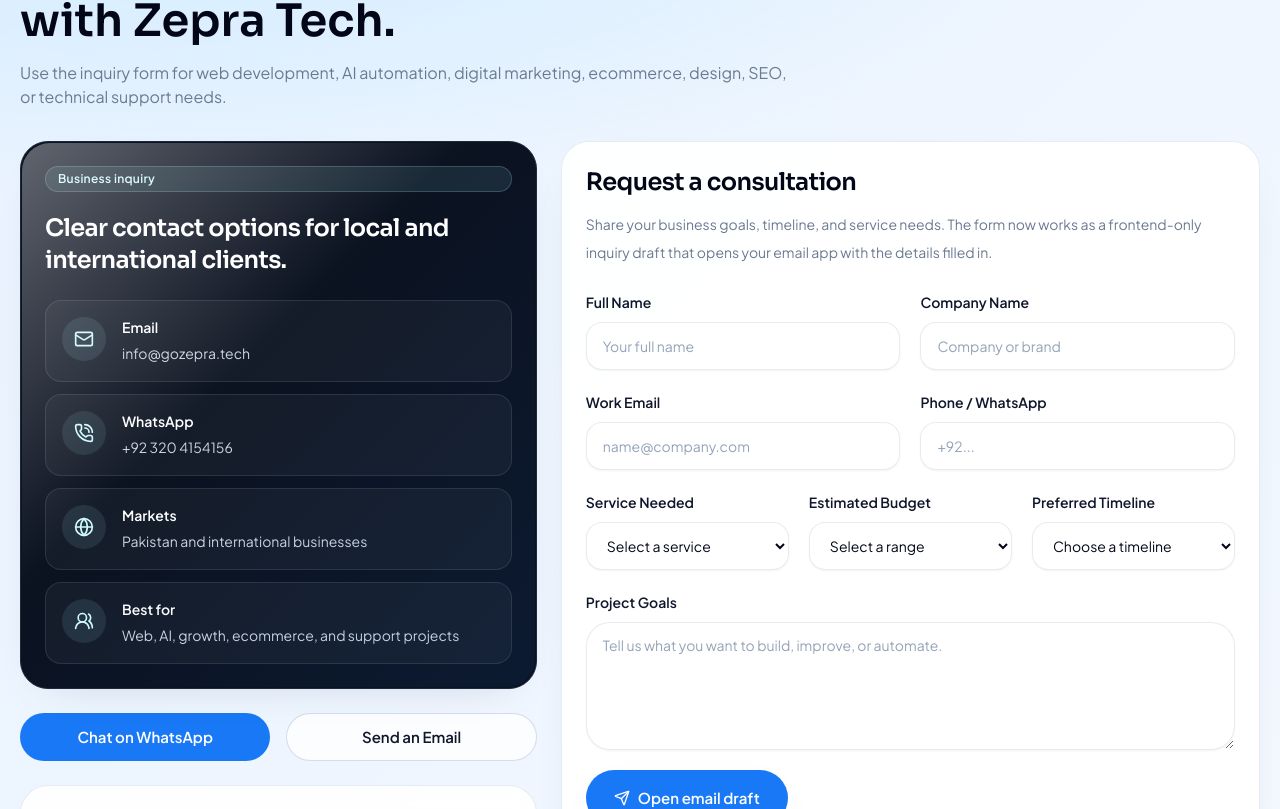
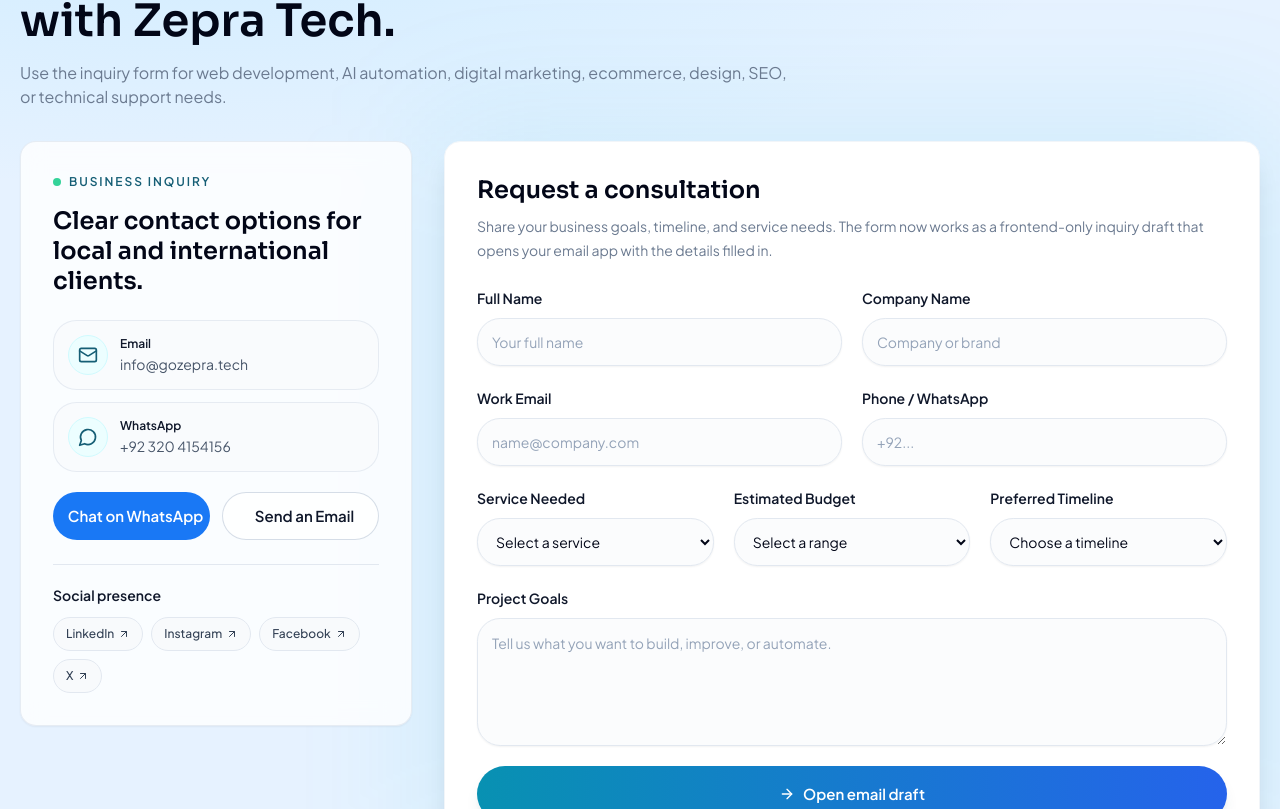
Before and after one commit to mawaisawan2008/test-zepra, a Next.js app: page / in a window 1280 px wide. Shown: the part 3951-4760 px from the top of the page. Built offline with nearby package versions, Linux system fonts and the light colour scheme.

Commit message:
Updated changes

```diff
--- a/components/sections/contact-section.jsx
+++ b/components/sections/contact-section.jsx
@@ -1,17 +1,21 @@
 import Link from "next/link";
-import { Globe, Mail, PhoneCall, Users2 } from "lucide-react";
+import { ArrowUpRight, Mail, MessageCircle } from "lucide-react";
 
 import { ContactForm } from "@/components/shared/contact-form";
 import { SectionHeading } from "@/components/shared/section-heading";
-import { Badge } from "@/components/ui/badge";
 import { Button } from "@/components/ui/button";
-import { Card, CardContent, CardHeader, CardTitle } from "@/components/ui/card";
 import { siteMeta, socialLinks } from "@/lib/site";
 
 export function ContactSection({ showHeader = true }) {
   return (
-    <section id="contact" className="section-shell relative isolate overflow-hidden">
-      <div className="pointer-events-none absolute inset-x-0 top-0 -z-10 h-96 bg-[radial-gradient(ellipse_at_16%_12%,rgba(56,198,255,0.12),transparent_58%)]" />
+    <section
+      id="contact"
+      className="section-shell relative isolate overflow-hidden bg-[#E6F2FF]"
+    >
+      <div
+        aria-hidden="true"
+        className="pointer-events-none absolute inset-x-0 top-0 -z-10 h-96 bg-[radial-gradient(ellipse_at_16%_12%,rgba(56,198,255,0.12),transparent_58%)]"
+      />
       <div className="container">
         {showHeader ? (
           <SectionHeading
@@ -21,97 +25,115 @@
           />
         ) : null}
 
-        <div className="mt-8 grid gap-6 lg:mt-8 lg:grid-cols-[0.85fr_1.15fr] lg:gap-6">
-          <div className="space-y-6">
-            <Card className="card-shine border-slate-800 bg-[#0B1220] text-white shadow-[0_24px_64px_rgba(15,35,65,0.18)]">
-              <CardHeader>
-                <Badge className="border-cyan-200/20 bg-cyan-200/10 text-cyan-100">Business inquiry</Badge>
-                <CardTitle className="pt-2 text-2xl text-white">
+        <div className="mt-8 grid items-start gap-8 lg:grid-cols-12">
+          <div className="lg:col-span-4">
+            <div className="rounded-2xl border border-slate-200/80 bg-white/80 p-6 shadow-sm backdrop-blur-md sm:p-8">
+              <div className="flex items-center gap-2 text-xs font-semibold uppercase tracking-[0.16em] text-cyan-800">
+                <span className="h-2 w-2 rounded-full bg-emerald-400" />
+                Business inquiry
+              </div>
+              <h2 className="mt-4 font-display text-2xl font-semibold leading-tight text-slate-950">
                 Clear contact options for local and international clients.
-                </CardTitle>
-              </CardHeader>
-              <CardContent className="space-y-3 text-sm leading-7 text-slate-300">
+              </h2>
+
+              <div className="mt-6 space-y-3">
                 <InfoRow
                   icon={<Mail className="h-5 w-5" />}
                   label="Email"
+                  href={`mailto:${siteMeta.email}`}
                   value={siteMeta.email}
                 />
                 <InfoRow
-                  icon={<PhoneCall className="h-5 w-5" />}
+                  icon={<MessageCircle className="h-5 w-5" />}
                   label="WhatsApp"
+                  href={siteMeta.whatsappLink}
                   value={siteMeta.whatsappNumber}
+                  external
                 />
-                <InfoRow
-                  icon={<Globe className="h-5 w-5" />}
-                  label="Markets"
-                  value="Pakistan and international businesses"
-                />
-                <InfoRow
-                  icon={<Users2 className="h-5 w-5" />}
-                  label="Best for"
-                  value="Web, AI, growth, ecommerce, and support projects"
-                />
-              </CardContent>
-            </Card>
+              </div>
 
-            <div className="grid gap-4 sm:grid-cols-2">
-              <Button asChild size="lg">
-                <Link href={siteMeta.whatsappLink} target="_blank" rel="noreferrer">
+              <div className="mt-5 grid gap-3 sm:grid-cols-2 lg:grid-cols-1 xl:grid-cols-2">
+                <Button asChild size="lg" className="w-full">
+                  <Link
+                    href={siteMeta.whatsappLink}
+                    target="_blank"
+                    rel="noreferrer"
+                  >
+                    <MessageCircle className="h-4 w-4" />
                     Chat on WhatsApp
                   </Link>
                 </Button>
-              <Button asChild size="lg" variant="outline">
-                <Link href={`mailto:${siteMeta.email}`}>Send an Email</Link>
+                <Button asChild size="lg" variant="outline" className="w-full">
+                  <Link href={`mailto:${siteMeta.email}`}>
+                    <Mail className="h-4 w-4" />
+                    Send an Email
+                  </Link>
                 </Button>
               </div>
 
-            <Card className="border-slate-200/80 bg-white/90">
-              <CardHeader>
-                <CardTitle className="text-xl">Social presence</CardTitle>
-              </CardHeader>
-              <CardContent className="flex flex-wrap gap-3">
+              <div className="mt-6 border-t border-slate-200 pt-5">
+                <h3 className="text-sm font-semibold text-slate-900">
+                  Social presence
+                </h3>
+                <div className="mt-3 flex flex-wrap gap-2">
                   {socialLinks.map((social) => (
                     <Link
                       key={social.label}
                       href={social.href}
-                    className="rounded-full border border-slate-200 bg-slate-50 px-4 py-2 text-sm font-medium text-slate-700 hover:border-primary/20 hover:text-primary"
+                      className="inline-flex items-center gap-1 rounded-full border border-slate-200 bg-slate-50 px-3 py-2 text-xs font-medium text-slate-700 transition-colors hover:border-cyan-300 hover:bg-white hover:text-cyan-800 focus-visible:outline-none focus-visible:ring-2 focus-visible:ring-cyan-500"
                     >
                       {social.label}
+                      <ArrowUpRight className="h-3 w-3" />
                     </Link>
                   ))}
-              </CardContent>
-            </Card>
+                </div>
+              </div>
+            </div>
           </div>
 
-          <Card className="border-slate-200/80 bg-white/95 shadow-[0_24px_64px_rgba(15,35,65,0.08)]">
-            <CardHeader>
-              <CardTitle className="text-2xl">Request a consultation</CardTitle>
-              <p className="text-sm leading-7 text-brand-slate">
+          <div className="relative lg:col-span-8">
+            <div
+              aria-hidden="true"
+              className="pointer-events-none absolute -inset-4 -z-10 rounded-3xl bg-cyan-500/10 blur-3xl"
+            />
+            <div className="rounded-2xl border border-slate-100 bg-white p-6 shadow-xl sm:p-8">
+              <div className="mb-6">
+                <h2 className="font-display text-2xl font-semibold text-slate-950">
+                  Request a consultation
+                </h2>
+                <p className="mt-2 text-sm leading-6 text-brand-slate">
                   Share your business goals, timeline, and service needs. The
                   form now works as a frontend-only inquiry draft that opens your
                   email app with the details filled in.
                 </p>
-            </CardHeader>
-            <CardContent>
+              </div>
               <ContactForm />
-            </CardContent>
-          </Card>
+            </div>
+          </div>
         </div>
       </div>
     </section>
   );
 }
 
-function InfoRow({ icon, label, value }) {
+function InfoRow({ icon, label, href, value, external = false }) {
   return (
-    <div className="flex items-start gap-4 rounded-2xl border border-white/10 bg-white/[0.045] p-4">
-      <div className="flex h-11 w-11 shrink-0 items-center justify-center rounded-xl bg-cyan-200/10 text-cyan-100">
+    <a
+      href={href}
+      {...(external ? { target: "_blank", rel: "noreferrer" } : {})}
+      className="flex min-w-0 items-center gap-3 rounded-xl border border-slate-200/80 bg-slate-50/70 p-3.5 transition-colors hover:border-cyan-200 hover:bg-white focus-visible:outline-none focus-visible:ring-2 focus-visible:ring-cyan-500"
+    >
+      <span className="flex h-10 w-10 shrink-0 items-center justify-center rounded-xl border border-cyan-100 bg-cyan-50 text-cyan-800">
         {icon}
-      </div>
-      <div>
-        <div className="text-sm font-semibold text-white">{label}</div>
-        <div className="mt-1 text-sm leading-6 text-slate-300">{value}</div>
-      </div>
-    </div>
+      </span>
+      <span className="min-w-0">
+        <span className="block text-xs font-semibold text-slate-900">
+          {label}
+        </span>
+        <span className="mt-0.5 block break-words text-sm text-slate-600">
+          {value}
+        </span>
+      </span>
+    </a>
   );
 }
--- a/components/shared/contact-form.jsx
+++ b/components/shared/contact-form.jsx
@@ -2,7 +2,7 @@
 
 import { useState } from "react";
 
-import { Send } from "lucide-react";
+import { ArrowRight } from "lucide-react";
 
 import { Button } from "@/components/ui/button";
 import { Input } from "@/components/ui/input";
@@ -94,6 +94,7 @@
         <Field label="Full Name" error={errors.name}>
           <Input
             name="name"
+            className="rounded-xl border-slate-200 bg-slate-50/50 p-3.5 focus:border-cyan-500 focus:bg-white focus:ring-2 focus:ring-cyan-500 focus-visible:border-cyan-500 focus-visible:ring-cyan-500"
             placeholder="Your full name"
             value={formData.name}
             onChange={handleChange}
@@ -103,6 +104,7 @@
         <Field label="Company Name" error={errors.company}>
           <Input
             name="company"
+            className="rounded-xl border-slate-200 bg-slate-50/50 p-3.5 focus:border-cyan-500 focus:bg-white focus:ring-2 focus:ring-cyan-500 focus-visible:border-cyan-500 focus-visible:ring-cyan-500"
             placeholder="Company or brand"
             value={formData.company}
             onChange={handleChange}
@@ -116,6 +118,7 @@
           <Input
             type="email"
             name="email"
+            className="rounded-xl border-slate-200 bg-slate-50/50 p-3.5 focus:border-cyan-500 focus:bg-white focus:ring-2 focus:ring-cyan-500 focus-visible:border-cyan-500 focus-visible:ring-cyan-500"
             placeholder="name@company.com"
             value={formData.email}
             onChange={handleChange}
@@ -125,6 +128,7 @@
         <Field label="Phone / WhatsApp" error={errors.phone}>
           <Input
             name="phone"
+            className="rounded-xl border-slate-200 bg-slate-50/50 p-3.5 focus:border-cyan-500 focus:bg-white focus:ring-2 focus:ring-cyan-500 focus-visible:border-cyan-500 focus-visible:ring-cyan-500"
             placeholder="+92..."
             value={formData.phone}
             onChange={handleChange}
@@ -184,6 +188,7 @@
       <Field label="Project Goals" error={errors.message}>
         <Textarea
           name="message"
+          className="rounded-xl border-slate-200 bg-slate-50/50 p-3.5 focus:border-cyan-500 focus:bg-white focus:ring-2 focus:ring-cyan-500 focus-visible:border-cyan-500 focus-visible:ring-cyan-500"
           placeholder="Tell us what you want to build, improve, or automate."
           value={formData.message}
           onChange={handleChange}
@@ -203,9 +208,13 @@
         </div>
       ) : null}
 
-      <Button type="submit" size="xl" className="w-full sm:w-auto">
+      <Button
+        type="submit"
+        size="xl"
+        className="w-full bg-gradient-to-r from-cyan-600 to-blue-600 text-white shadow-lg shadow-cyan-900/10 hover:from-cyan-500 hover:to-blue-500"
+      >
         <>
-          <Send className="h-4 w-4" />
+          <ArrowRight className="h-4 w-4" />
           Open email draft
         </>
       </Button>
@@ -226,7 +235,7 @@
 function SelectField({ className = "", children, ...props }) {
   return (
     <select
-      className={`flex h-12 w-full rounded-2xl border border-slate-200/80 bg-white px-4 py-3 text-sm text-slate-950 shadow-sm transition-all duration-300 focus-visible:outline-none focus-visible:ring-2 focus-visible:ring-primary/30 focus-visible:border-primary/30 ${className}`}
+      className={`flex h-12 w-full rounded-xl border border-slate-200 bg-slate-50/50 p-3.5 text-sm text-slate-950 shadow-sm transition-colors focus:border-cyan-500 focus:bg-white focus:outline-none focus:ring-2 focus:ring-cyan-500 focus-visible:ring-cyan-500 ${className}`}
       {...props}
     >
       {children}
```
Lines whose indentation alone changed are shown as unchanged.
